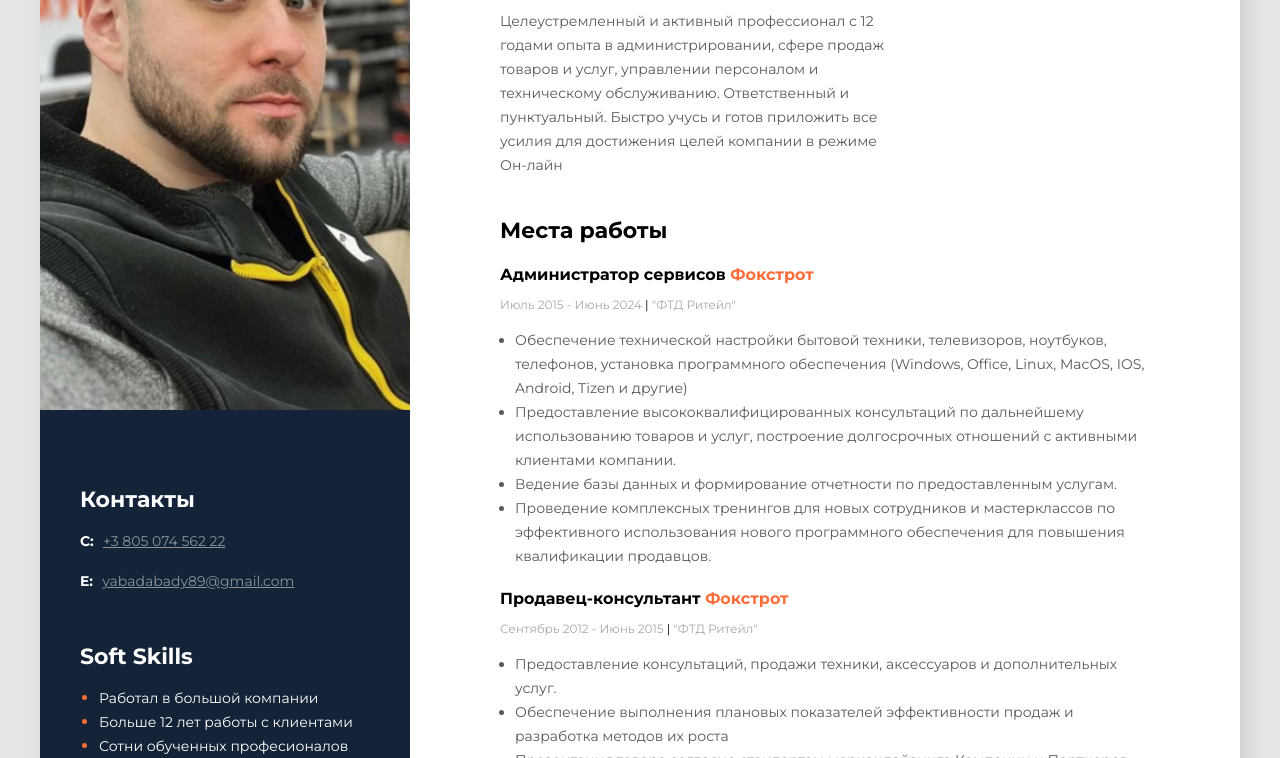
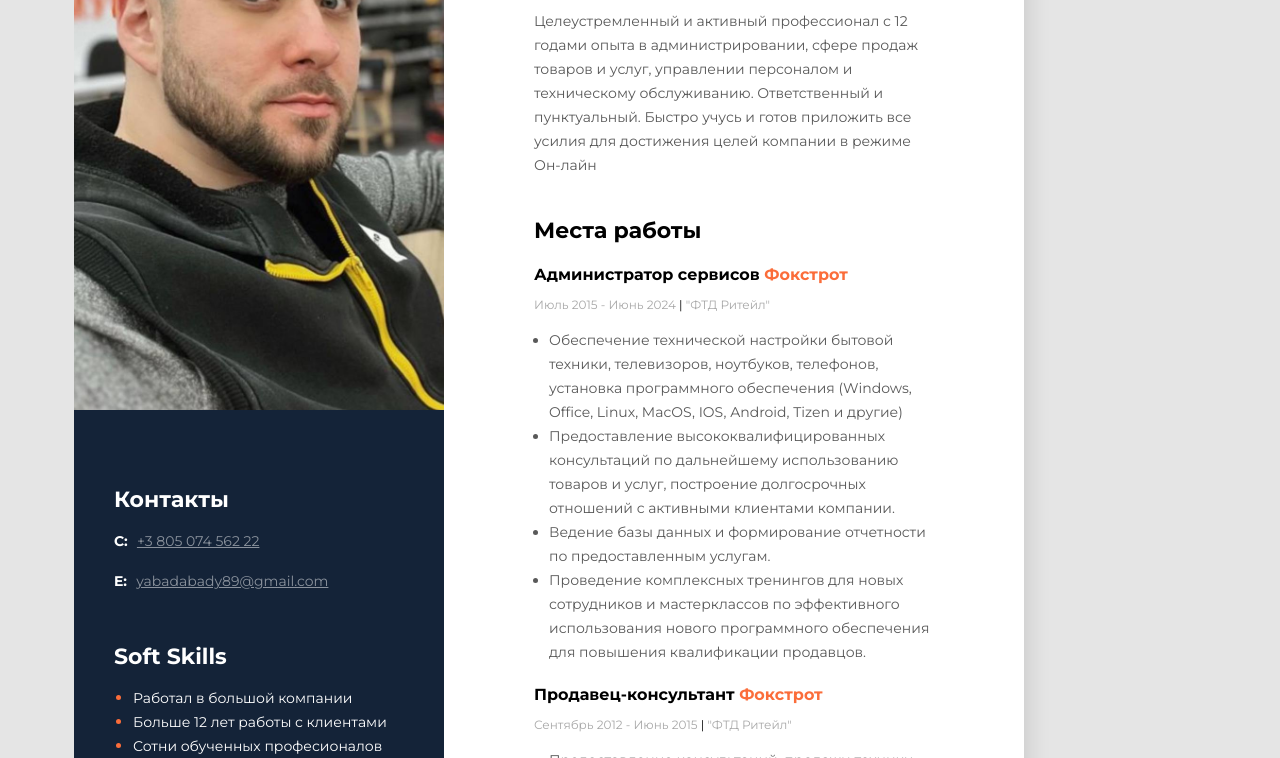
Before and after one commit to LukeWesker/Resume-2.0, a plain HTML site: page index.html in a window 1280 px wide. Shown: the part 235-993 px from the top of the page. Drawn offline with Linux system fonts and the light colour scheme.

Commit message:
Update styles.css

```diff
--- a/styles/styles.css
+++ b/styles/styles.css
@@ -229,3 +229,15 @@ body {font-family: 'Montserrat', sans-serif;
     font-size: 14px;
     line-height: 24px;
     }
+   @media screen and (min-width: 480px) {
+      .main {
+        width: 448px;
+        margin-left: auto;
+        margin-right: auto;
+      }
+    }
+    @media screen and (min-width: 768px) {
+      .main {
+        width: 768px;
+      }
+    }
```
